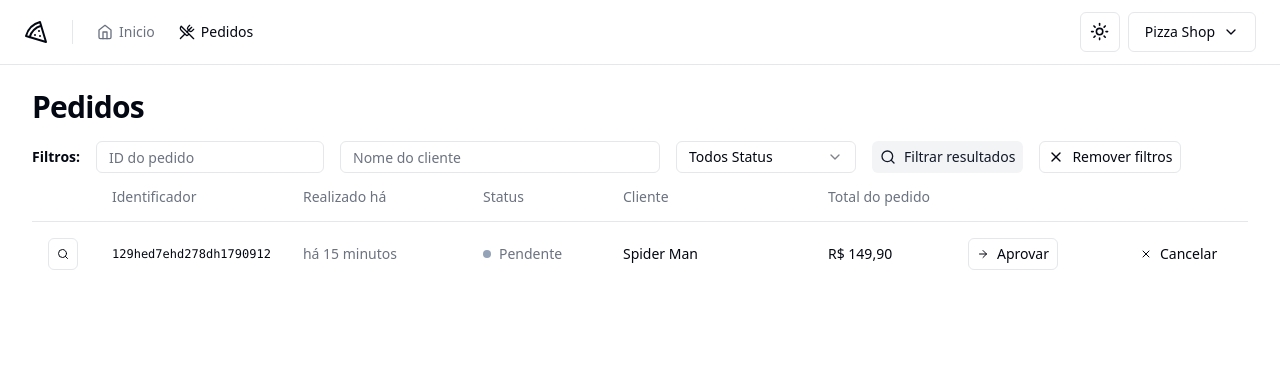
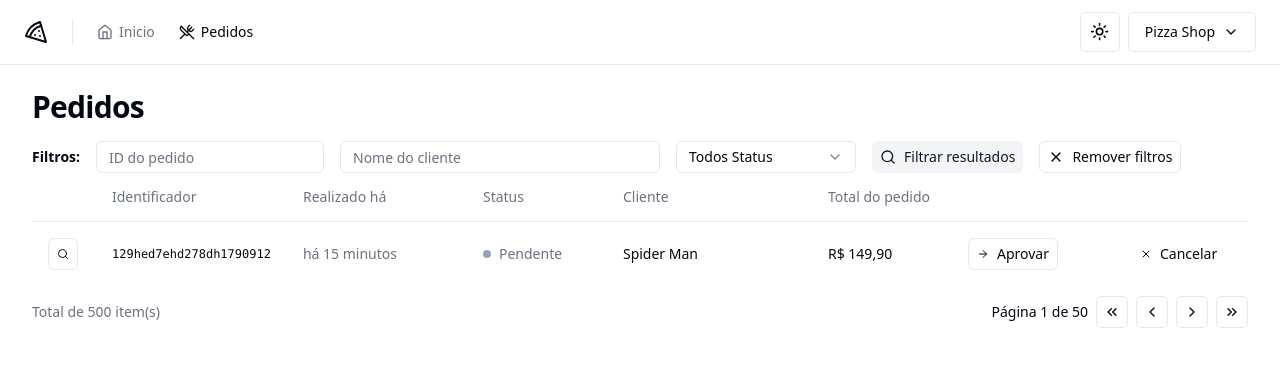
Before and after one commit to EdsonHenrique96/04-ignite-class_pizza-shop_app-, a React (Vite) app: page /orders in a window 1280 px wide. Shown: the top 366 px of the page. Built offline with nearby package versions, Linux system fonts and the light colour scheme.

Commit message:
create pagination layout

```diff
--- /dev/null
+++ b/src/components/pagination.tsx
@@ -0,0 +1,54 @@
+import {
+  ChevronLeft,
+  ChevronRight,
+  ChevronsLeft,
+  ChevronsRight,
+} from 'lucide-react'
+
+import { Button } from './ui/button'
+
+interface PaginationProps {
+  pageIndex: number
+  totalCount: number
+  perPage: number
+}
+
+export function Pagination({
+  pageIndex,
+  totalCount,
+  perPage,
+}: PaginationProps) {
+  const pages = Math.ceil(totalCount / perPage) || 1
+
+  return (
+    <div className="flex items-center justify-between">
+      <span className="text-sm text-muted-foreground">
+        Total de {totalCount} item(s)
+      </span>
+
+      <div className="flex items-center gap-2">
+        <div className="text-sm font-medium">
+          Página {pageIndex + 1} de {pages}
+        </div>
+        <div className="flex items-center gap-2">
+          <Button variant="outline" className="h-8 w-8 p-0">
+            <ChevronsLeft className="h-4 w-4" />
+            <span className="sr-only">Primeira página</span>
+          </Button>
+          <Button variant="outline" className="h-8 w-8 p-0">
+            <ChevronLeft className="h-4 w-4" />
+            <span className="sr-only">Página anterior</span>
+          </Button>
+          <Button variant="outline" className="h-8 w-8 p-0">
+            <ChevronRight className="h-4 w-4" />
+            <span className="sr-only">Próxima página</span>
+          </Button>
+          <Button variant="outline" className="h-8 w-8 p-0">
+            <ChevronsRight className="h-4 w-4" />
+            <span className="sr-only">Última página</span>
+          </Button>
+        </div>
+      </div>
+    </div>
+  )
+}
--- a/src/pages/orders/orders.tsx
+++ b/src/pages/orders/orders.tsx
@@ -1,5 +1,6 @@
 import { Helmet } from 'react-helmet-async'
 
+import { Pagination } from '@/components/pagination'
 import {
   Table,
   TableBody,
@@ -17,7 +18,7 @@
       <Helmet title="Pedidos" />
       <div className="flex flex-col gap-4">
         <h1 className="text-3xl font-bold tracking-tight">Pedidos</h1>
-      </div>
+
         <div className="space-y-2.5">
           <div>
             <OrderTableFilter />
@@ -39,6 +40,8 @@
               </TableBody>
             </Table>
           </div>
+          <Pagination pageIndex={0} perPage={10} totalCount={500} />
+        </div>
       </div>
     </>
   )
```
Lines whose indentation alone changed are shown as unchanged.
